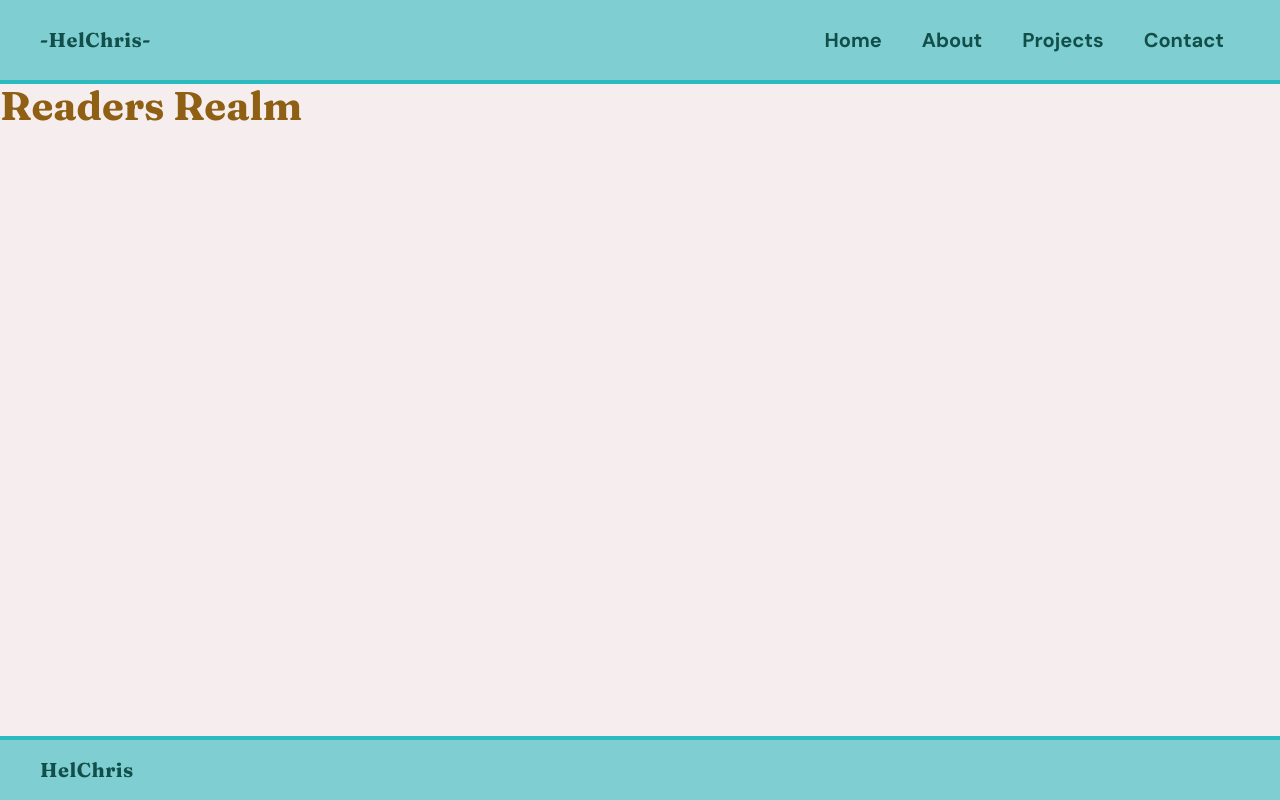
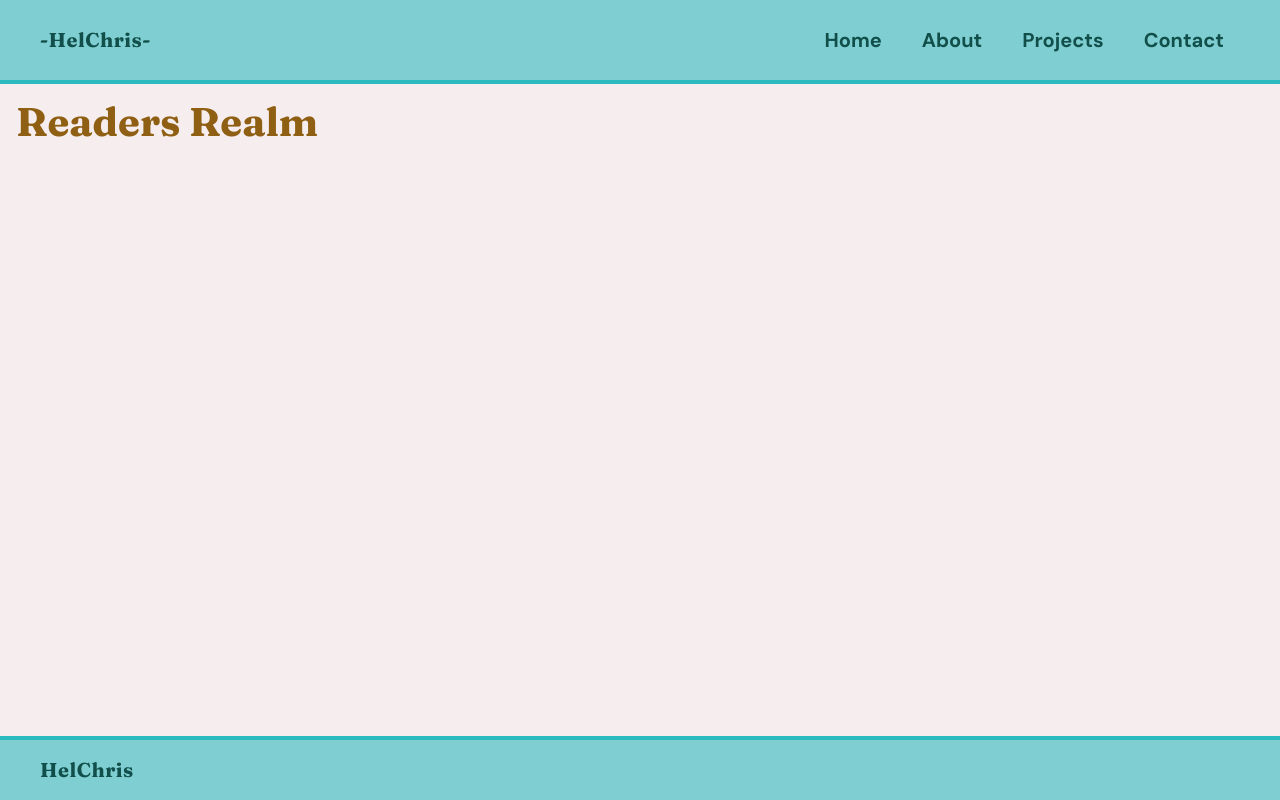
Before and after one commit to HelChris/portfolio2, a React (Vite) app: page /readersrealm in a window 1280 px wide. Built offline with nearby package versions, Linux system fonts and the light colour scheme.

Commit message:
fix: add matching styling to h1 on article pages

```diff
--- a/src/pages/HelTech.tsx
+++ b/src/pages/HelTech.tsx
@@ -1,7 +1,7 @@
 function HelTech() {
   return (
     <div>
-      <h1>HelTech</h1>
+      <h1 className="text-h1 p-4">HelTech</h1>
     </div>
   );
 }
--- a/src/pages/ReadersRealm.tsx
+++ b/src/pages/ReadersRealm.tsx
@@ -1,7 +1,7 @@
 function ReadersRealm() {
   return (
     <div>
-      <h1>Readers Realm</h1>
+      <h1 className="text-h1 p-4">Readers Realm</h1>
     </div>
   );
 }
--- a/src/pages/SpiritBid.tsx
+++ b/src/pages/SpiritBid.tsx
@@ -1,7 +1,7 @@
 function SpiritBid() {
   return (
     <div>
-      <h1>Spirit Bid</h1>
+      <h1 className="text-h1 p-4">Spirit Bid</h1>
     </div>
   );
 }
```
